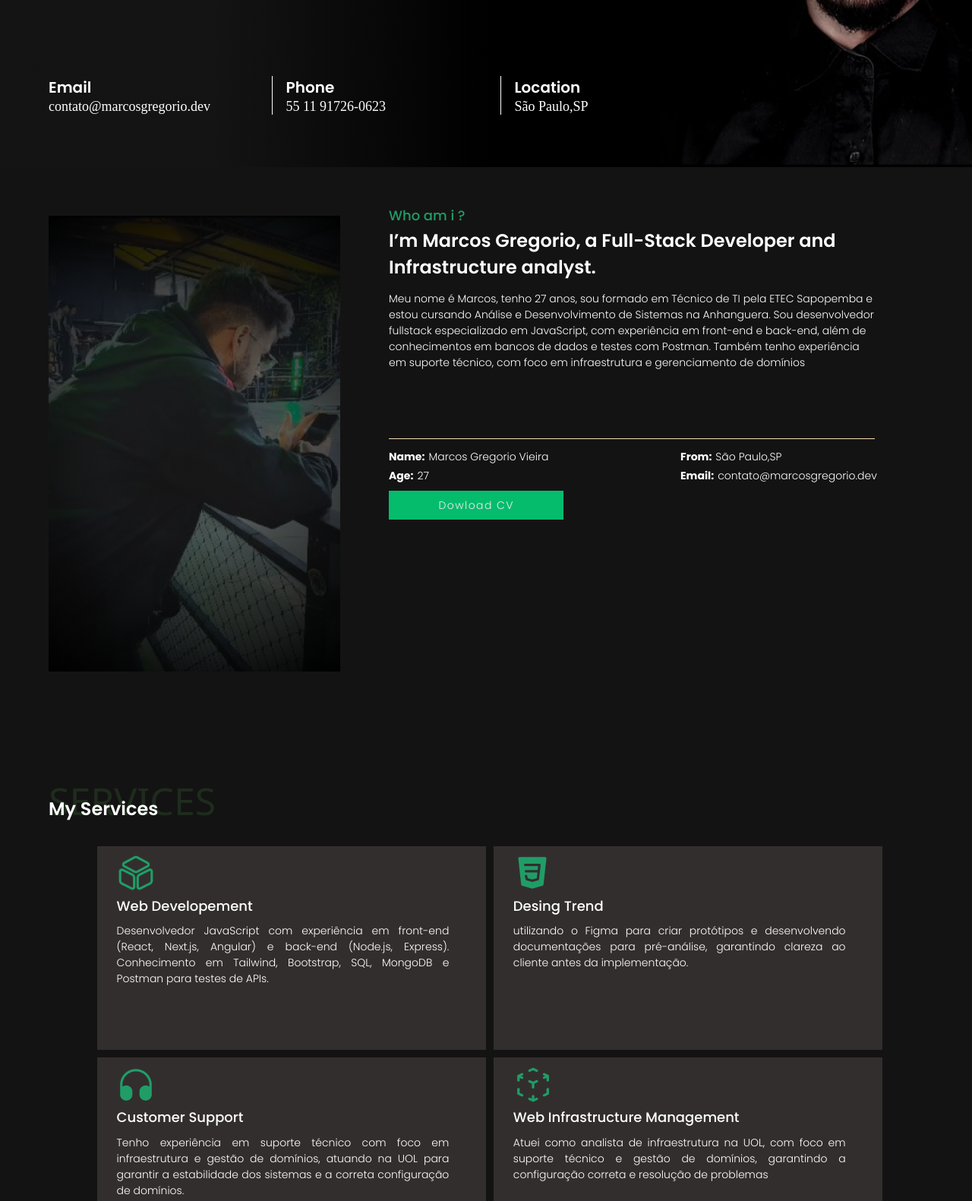
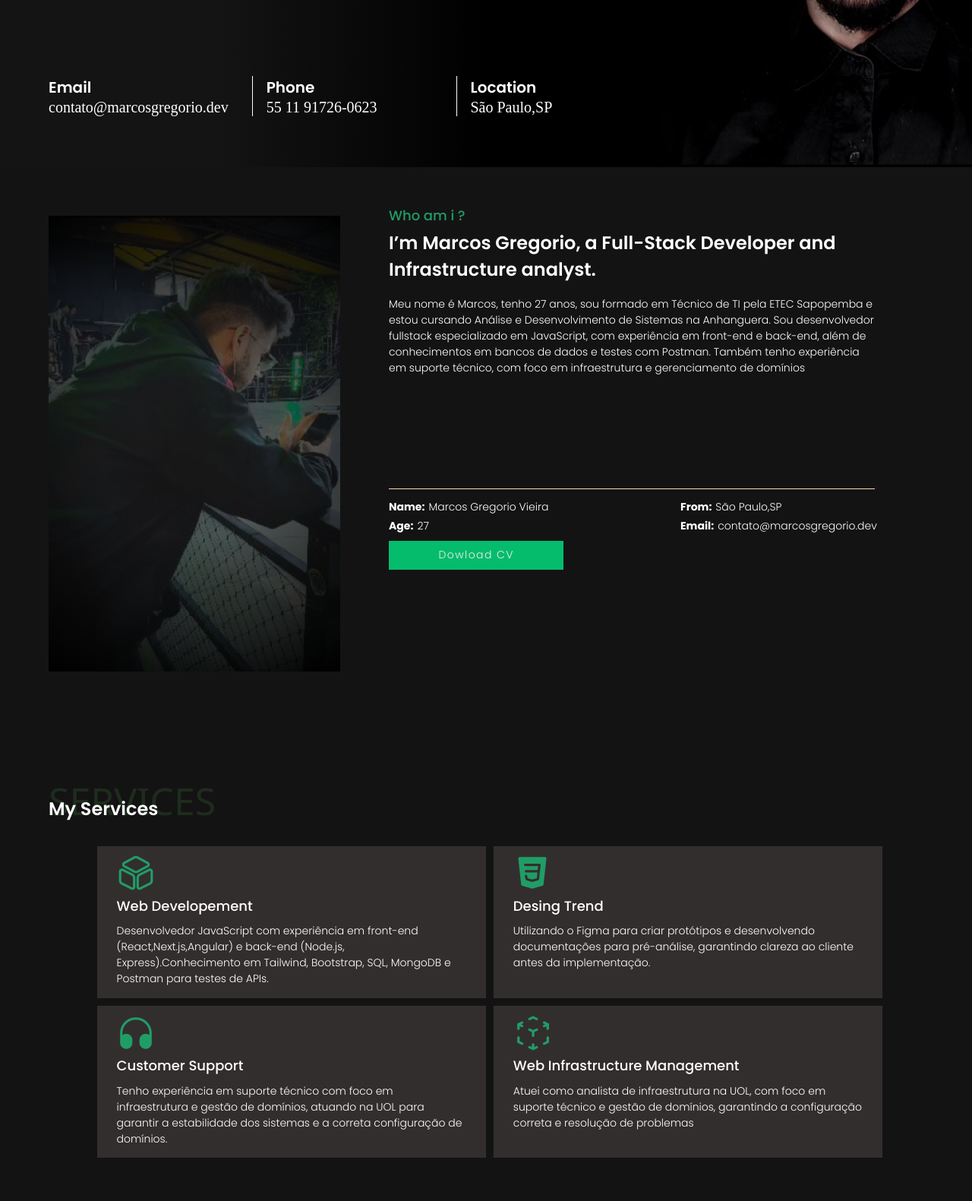
Before and after one commit to Marcos-Gregorio/port-web, a plain HTML site: page index.html in a window 1280 px wide. Shown: the part 580-2161 px from the top of the page at 76% size. Drawn offline with Linux system fonts and the light colour scheme; a web font is replaced by a local one.

Commit message:
feat:path responsive all

```diff
--- a/index.html
+++ b/index.html
@@ -96,24 +96,28 @@
           <figure class="softskill-card-icon-cube"></figure>
           <h1 class="andada-pro-subtitle">Web Developement</h1>
           <p class="andada-pro-paragraph">
-            Desenvolvedor JavaScript com experiência em front-end (React, Next.js, Angular) e back-end (Node.js, Express). Conhecimento em Tailwind, Bootstrap, SQL, MongoDB e Postman para testes de APIs.
+            Desenvolvedor JavaScript com experiência em front-end (React,Next.js,Angular) e back-end (Node.js, Express).Conhecimento em Tailwind, Bootstrap, SQL, MongoDB e Postman para testes de APIs.
+
           </p>
         </div>
 
         <div class="softskill-card">
           <figure class="softskill-card-icon-html"></figure>
           <h1 class="andada-pro-subtitle">Desing Trend</h1>
-          <p class="andada-pro-paragraph">utilizando o Figma para criar protótipos e desenvolvendo documentações para pré-análise, garantindo clareza ao cliente antes da implementação.</p>
+          <p class="andada-pro-paragraph">
+            Utilizando o Figma para criar protótipos e desenvolvendo documentações para pré-análise, garantindo clareza ao cliente antes da implementação.</p>
         </div>
         <div class="softskill-card">
           <figure class="softskill-card-icon-headset"></figure>
           <h1 class="andada-pro-subtitle">Customer Support</h1>
-          <p class="andada-pro-paragraph">Tenho experiência em suporte técnico com foco em infraestrutura e gestão de domínios, atuando na UOL para garantir a estabilidade dos sistemas e a correta configuração de domínios.</p>
+          <p class="andada-pro-paragraph">Tenho experiência em suporte técnico com foco em infraestrutura e gestão de domínios,
+             atuando na UOL para garantir a estabilidade dos sistemas e a correta configuração de domínios.</p>
         </div>
         <div class="softskill-card">
           <figure class="softskill-card-icon-box"></figure>
           <h1 class="andada-pro-subtitle">Web Infrastructure Management</h1>
-          <p class="andada-pro-paragraph">Atuei como analista de infraestrutura na UOL, com foco em suporte técnico e gestão de domínios, garantindo a configuração correta e resolução de problemas</p>
+          <p class="andada-pro-paragraph">Atuei como analista de infraestrutura na UOL, com foco em suporte técnico e gestão de domínios,
+            garantindo a configuração correta e resolução de problemas</p>
         </div>
         </section>
 
--- a/style.css
+++ b/style.css
@@ -126,15 +126,15 @@
 }
 
 .header-port-list-contact>li {
-  width: 30%;
+  width: 35%;
 }
 
 .header-port-list-contact li h4 {
-  font-size: 20px;
+  font-size: 35px;
 }
 
 .header-port-list-contact li p {
-  font-size: 18px;
+  font-size: 30px;
 }
 
 .header-port-list-contact>li:nth-child(1) {
@@ -193,7 +193,7 @@
 }
 
 .about-display-top {
-  height: 40%;
+  height: 45vh;
   display: flex;
   flex-direction: column;
   row-gap: 5%;
@@ -295,7 +295,7 @@
 .softskill-card p {
   width: 90%;
   color: white;
-  text-align: justify;
+
 }
 
 .softskill-card-icon-cube {
@@ -747,9 +747,6 @@
   }
 }
 
-
-
-
 /* Time Config */
 .time {
   width: 0%;
@@ -806,7 +803,25 @@
   .header-port-list-contact>li {
     width: 50%;
   }
+  .header-port-list-contact li h4 {
+    font-size: 20px;
+  }
+
+  .header-port-list-contact li p {
+    font-size: 16px;
+  }
   /* SoftSkil */
+  .main-port-softskill-display-card{
+
+    grid-template-rows: repeat(2,200px);
+  }
+  .softskill-card h1{
+    width: 90%
+  }
+  .softskill-card p{
+    height: 60%;
+    width: 95%;
+  }
   .softskill-card-icon-cube,.softskill-card-icon-box,.softskill-card-icon-headset,.softskill-card-icon-html  {
     width: 50px;
     height: 50px;
@@ -879,7 +894,15 @@
 }
 
 /* Break-point 1264px */
-
+@media(max-width:1280px){
+    /* Header */
+     .header-port-list-contact li{
+      width: 30%;
+     }
+    .header-port-list-contact li h4 ,.header-port-list-contact li p {
+      font-size: 20px;
+    }
+}
 @media (max-width:1260px) {
   .about-display-bottom-list {
     grid-template-columns: repeat(2,56%);
@@ -1208,7 +1231,7 @@
 }
 .main-port-softskill-display-card{
   grid-template-columns: repeat(1,100%);
-  grid-template-rows: repeat(4,25%);
+  grid-template-rows: minmax(4,200px);
 }
 
   .softskill-card-icon-cube,.softskill-card-icon-box,.softskill-card-icon-headset,.softskill-card-icon-html  {
@@ -1434,7 +1457,7 @@
 }
 .main-port-softskill-display-card{
   grid-template-columns: repeat(1,100%);
-  grid-template-rows: repeat(4,28%);
+  grid-template-rows: minmax(28%,30%);
 }
 
   .softskill-card-icon-cube,.softskill-card-icon-box,.softskill-card-icon-headset,.softskill-card-icon-html  {
```
